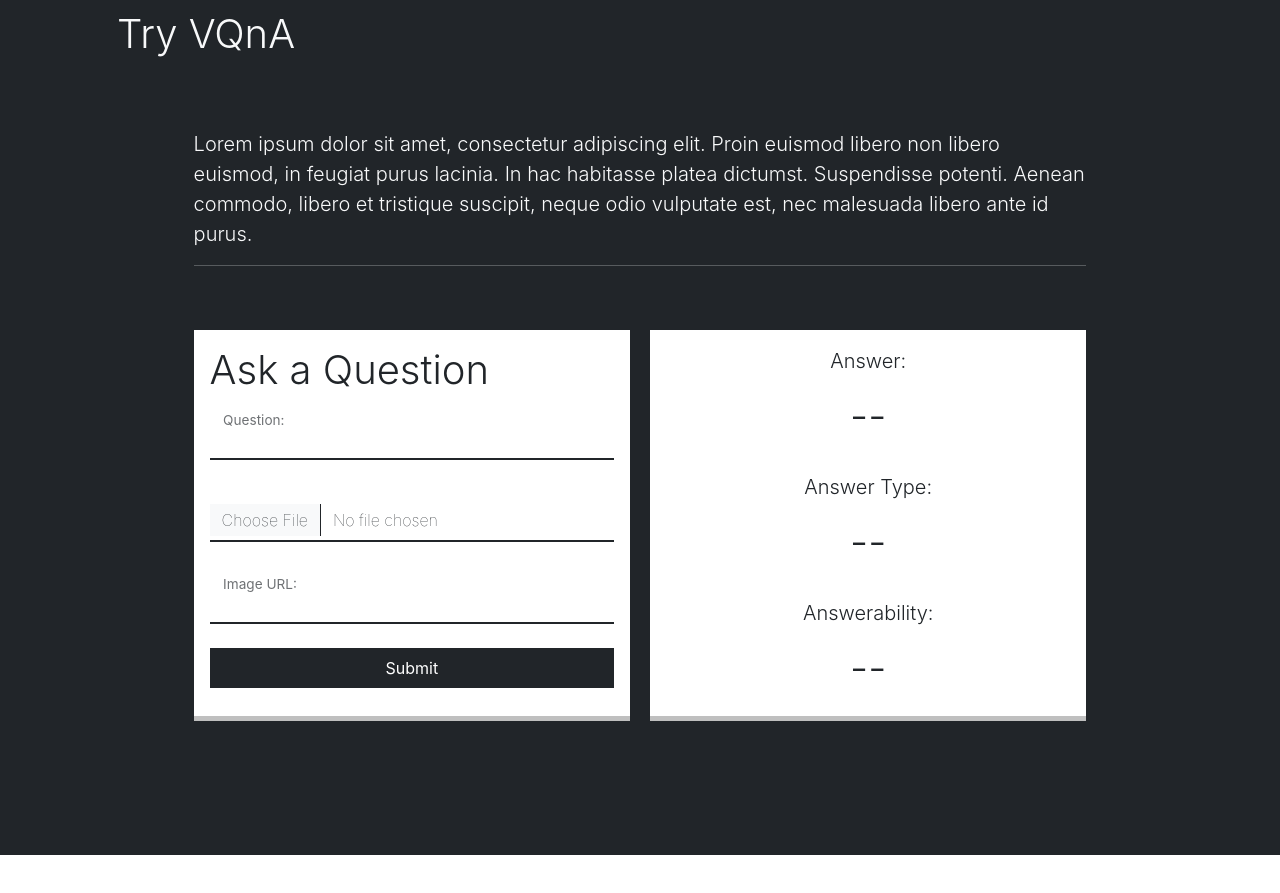
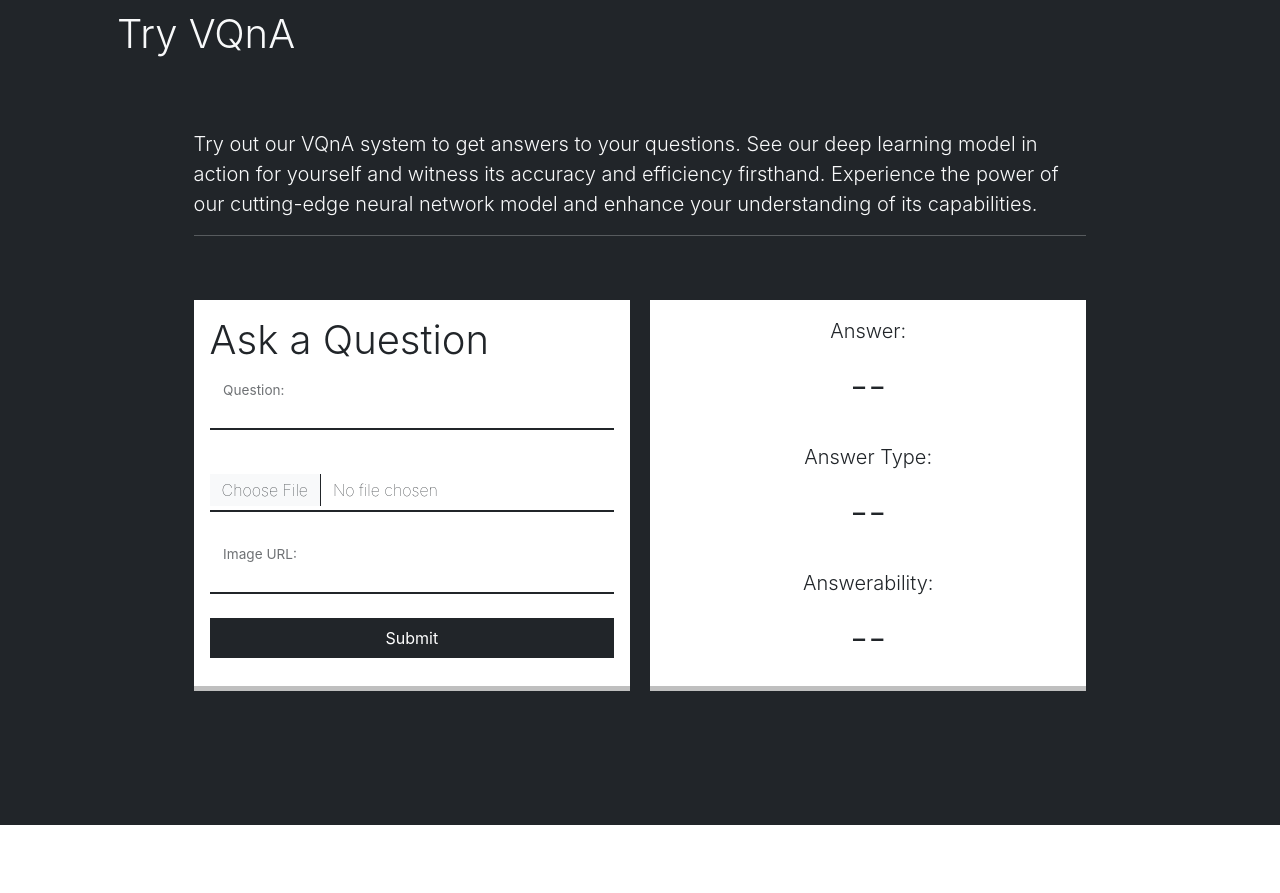
Before and after one commit to MohammadHelaly/neural-visions, a React (Create React App) app in the folder client/: page / in a window 1280 px wide. Shown: the part 920-1813 px from the top of the page. Built offline with nearby package versions, Linux system fonts and the light colour scheme.

Commit message:
Update client

```diff
--- a/client/src/components/VQnASection/VQnASection.js
+++ b/client/src/components/VQnASection/VQnASection.js
@@ -21,13 +21,12 @@ const VQnASection = () => {
 							ref={introRef}
 							className={`${styles["vqna-intro"]}`}>
 							<p className="lead">
-								Lorem ipsum dolor sit amet, consectetur
-								adipiscing elit. Proin euismod libero non libero
-								euismod, in feugiat purus lacinia. In hac
-								habitasse platea dictumst. Suspendisse potenti.
-								Aenean commodo, libero et tristique suscipit,
-								neque odio vulputate est, nec malesuada libero
-								ante id purus.
+								Try out our VQnA system to get answers to your
+								questions. See our deep learning model in action
+								for yourself and witness its accuracy and
+								efficiency firsthand. Experience the power of
+								our cutting-edge neural network model and
+								enhance your understanding of its capabilities.
 							</p>
 						</div>
 						<hr />
```
